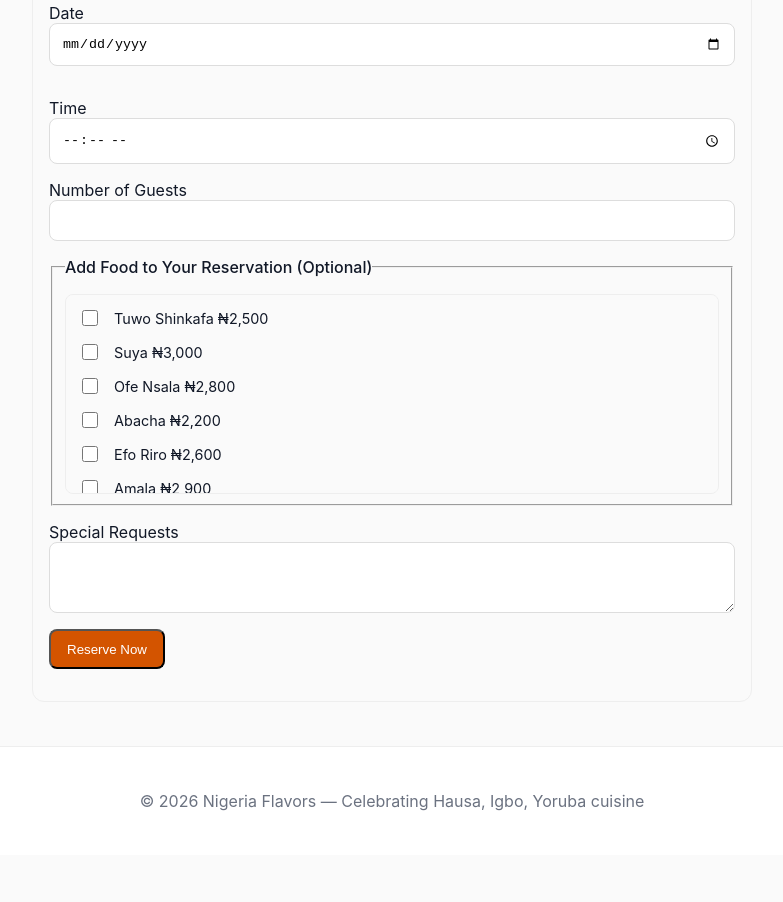
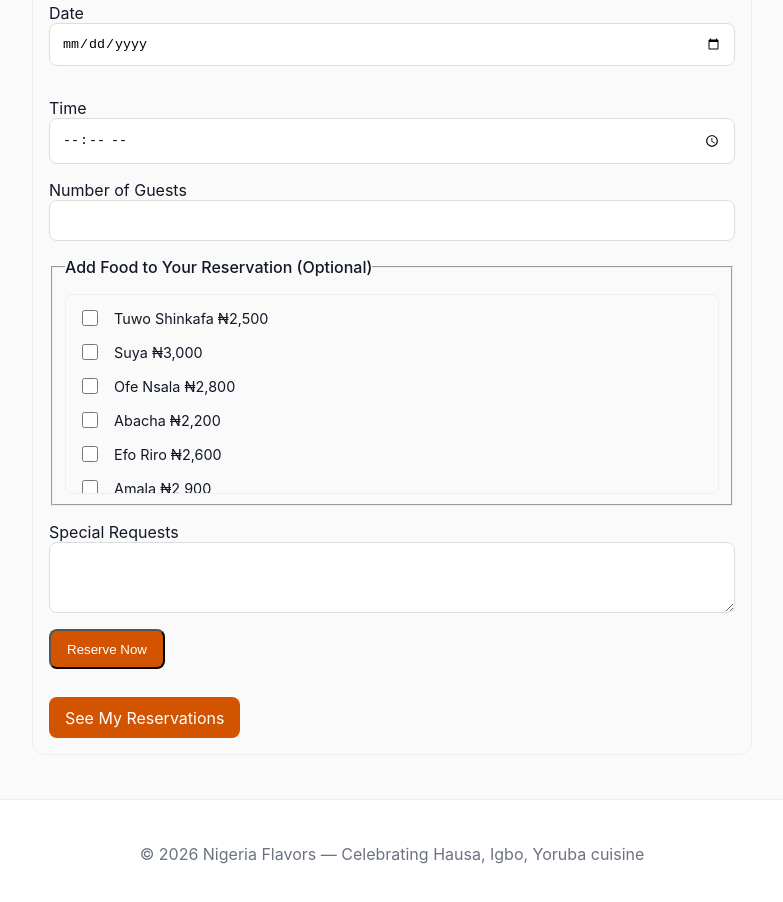
Before and after one commit to Ekpetechibuike/Restaurant-website, a website: page index.html in a window 1280 px wide. Shown: the part 7134-8036 px from the top of the page, without its empty margins (248-1031 px from the left). Before the commit the page ends 7989 px from the top, so only its background shows below. Drawn offline with Linux system fonts and the light colour scheme; sample sign-in values are in the browser's storage.

Commit message:
Update index.html

```diff
--- a/index.html
+++ b/index.html
@@ -224,6 +224,7 @@
 
           <button type="submit" class="btn">Reserve Now</button>
           <p id="formStatus"></p>
+          <a href="reservations-board.html" class="btn" style="margin-top:0.75rem;display:inline-block;">See My Reservations</a>
         </form>
       </div>
     </section>
```
